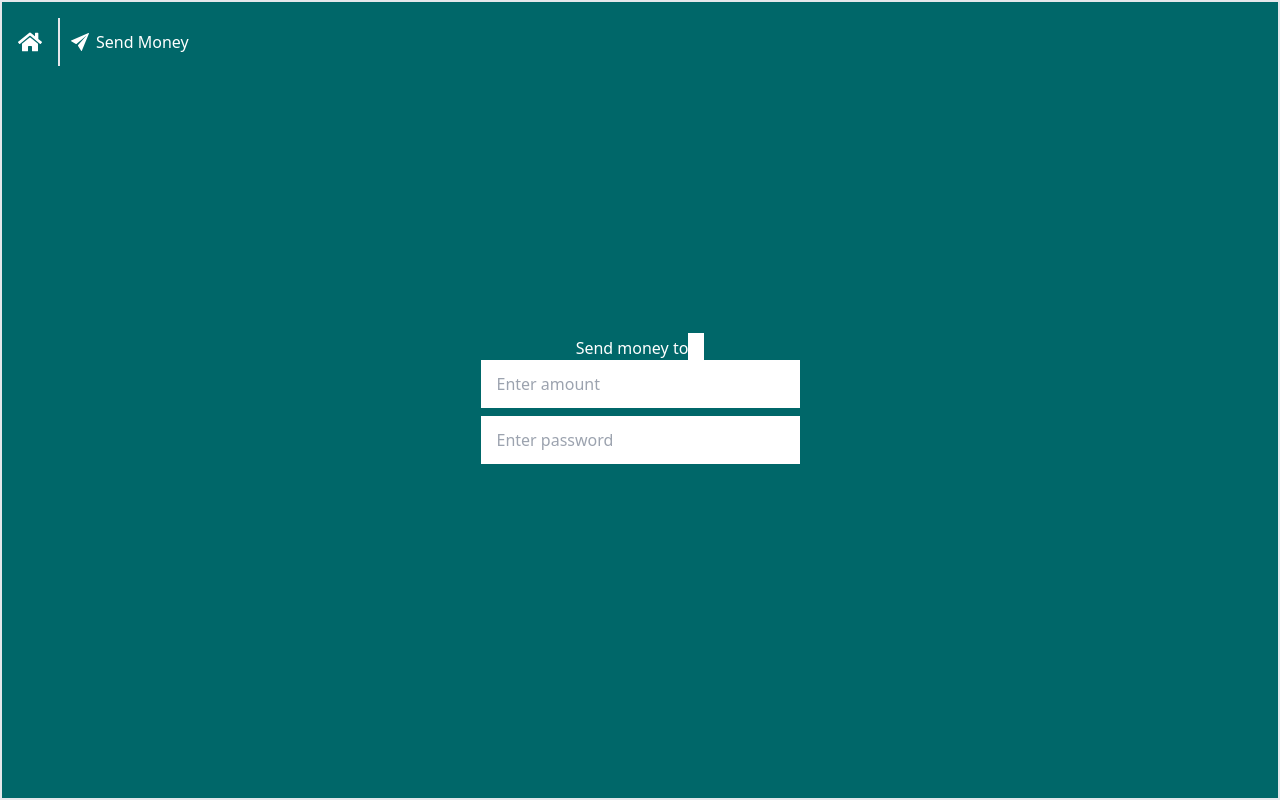
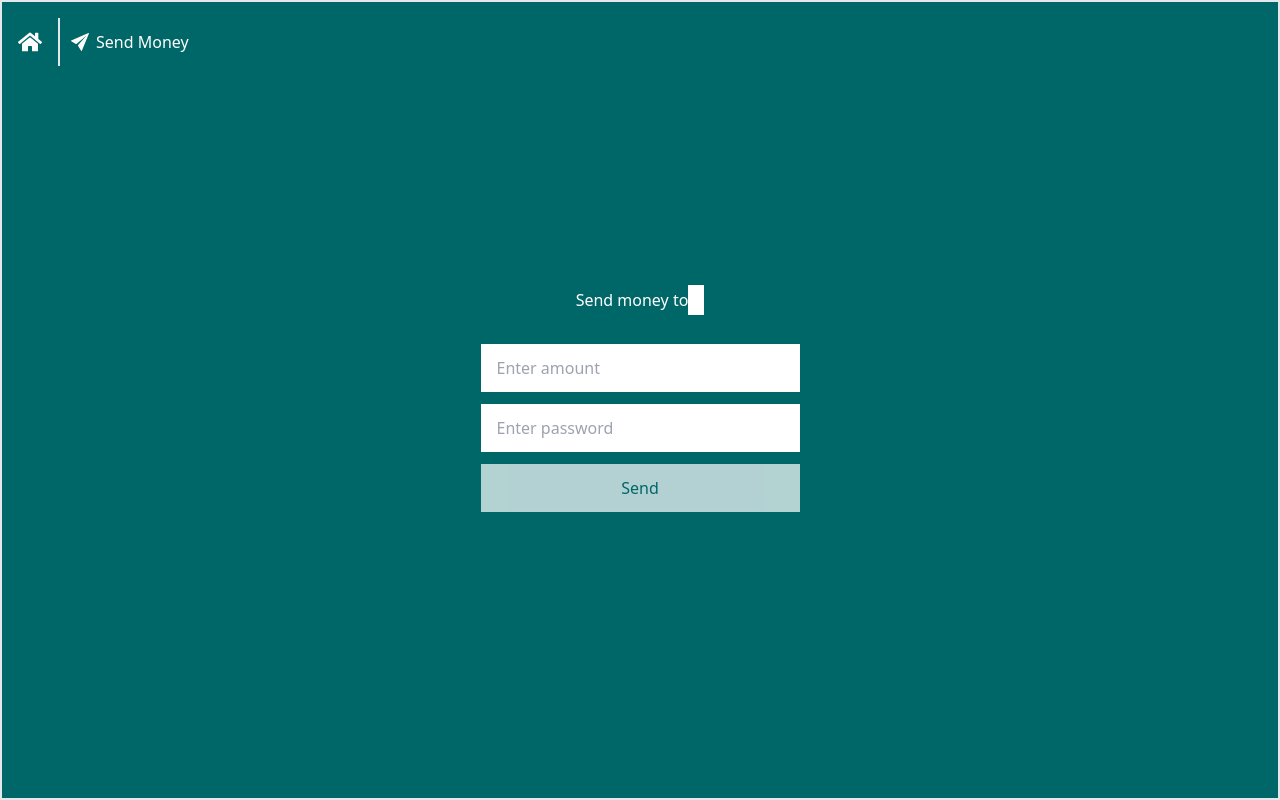
Before and after one commit to sour0v1/mfs-paymate-client, a React (Vite) app: page /user/send-money/confirm in a window 1280 px wide. Built offline with nearby package versions, Linux system fonts and the light colour scheme.

Commit message:
add : send money

```diff
--- a/src/dashboard/users/ConfirmSendMoney.jsx
+++ b/src/dashboard/users/ConfirmSendMoney.jsx
@@ -1,16 +1,83 @@
-import React from 'react';
+import React, { useContext, useState } from 'react';
 import { useLocation } from 'react-router-dom';
+import useAxiosSecure from '../../hook/useAxiosSecure';
+import { AuthContext } from '../../provider/Provider';
 
 const ConfirmSendMoney = () => {
     const location = useLocation();
-    console.log(location?.state?.number);
+    // const { userInfo } = useContext(AuthContext);
+    const phoneNumber = location?.state?.number;
+    const axiosSecure = useAxiosSecure();
+    const [phoneValue, setPhoneValue] = useState(null);
+    const [passValue, setPassValue] = useState(null);
+    const [message, setMessage] = useState(null);
+    const [loading, setLoading] = useState(false);
+    const [modified, setModified] = useState(false);
+
+    // console.log(userIdentity)
+    const handleConfirm = async (e) => {
+        e.preventDefault();
+        setLoading(true);
+        setMessage(null);
+        console.log('working');
+        const balance = e.target.balance.value;
+        const password = e.target.password.value;
+        console.log(balance, password);
+        const userIdentity = localStorage.getItem('userIdentity');
+        const sendInfo = {
+            balance, password, phoneNumber, userIdentity
+        }
+
+        const confirmation = await axiosSecure.post(`/user/confirm/send-money`, sendInfo);
+        console.log(confirmation?.data);
+        if (confirmation?.data.insertedId) {
+            setModified(true);
+        }
+        setMessage(confirmation?.data.message);
+        setLoading(false);
+
+
+    }
+    const handlePhoneChange = e => {
+        e.preventDefault();
+        const phone = e.target.value;
+        console.log(phone);
+        setPhoneValue(phone);
+    }
+    const handlePassChange = e => {
+        e.preventDefault();
+        const pass = e.target.value;
+        console.log(pass);
+        setPassValue(pass);
+    }
+    const changed = phoneValue?.length > 0 && passValue?.length > 0;
     return (
-        <div className='w-full text-center space-y-4r'>
-            <p className='text-white mx-auto'>Send money to <span className='px-2 py-1 bg-white text-[#006769]'>{location?.state?.number}</span></p>
-            <form className='w-full lg:w-1/4 mx-auto space-y-2'>
-                <input className='w-full py-3 px-4 outline-none bg-white' name='phone' type='number' placeholder='Enter amount'/>
-                <input className='w-full py-3 px-4 outline-none bg-white' name='password' type='text' placeholder='Enter password'/>
+        <div className='w-full text-center flex flex-col justify-center items-center gap-4'>
+            <p className='text-white mx-auto'>Send money to <span className='px-2 py-1 bg-white text-[#006769]'>{phoneNumber}</span></p>
+            <p className='text-white'>{message}</p>
+            <form onSubmit={handleConfirm} className='w-full lg:w-1/4 mx-auto space-y-3'>
+                <input onChange={handlePhoneChange} className='w-full py-3 px-4 outline-none bg-white' name='balance' type='number' placeholder='Enter amount' />
+                <input onChange={handlePassChange} className='w-full py-3 px-4 outline-none bg-white' name='password' type='text' placeholder='Enter password' />
+                <button className={`w-full py-3 px-4 outline-none bg-white text-[#006769]  flex justify-center items-center ${changed ? 'opacity-100' : 'opacity-70'}`} type="submit" value={'Confirm'} disabled={changed ? false : true}>
+                    Send
+                </button>
             </form>
+            {modified &&
+                <div className='absolute inset-0 bg-black bg-opacity-50 flex justify-center items-center'>
+                    {loading ?
+                        <span className="loading loading-spinner loading-sm text-white"></span> :
+                        <div className='bg-white p-4 w-1/3 relative'>
+                            <button className='absolute top-2 right-4 text-2xl' onClick={() => setModified(false)}>X</button>
+                            <p className='my-9 text-xl text-[#006769]'>Success!</p>
+                        </div>
+                    }
+                </div>
+            }
+            {loading &&
+                <div className='absolute inset-0 bg-black bg-opacity-50 flex justify-center items-center'>
+                    <span className="loading loading-spinner loading-lg text-white"></span> :
+                </div>
+            }
         </div>
     );
 };
--- /dev/null
+++ b/src/dashboard/users/userTransactions/UserTransactions.jsx
@@ -0,0 +1,51 @@
+import React from 'react';
+import useAxiosSecure from '../../../hook/useAxiosSecure';
+import { useQuery } from '@tanstack/react-query';
+
+const UserTransactions = () => {
+    const axiosSecure = useAxiosSecure();
+    const userIdentity = localStorage.getItem('userIdentity');
+    const { data: transactions } = useQuery({
+        queryKey: ['transactions'],
+        queryFn: async () => {
+            const res = await axiosSecure.get(`/user/transaction?userIdentity=${userIdentity}`)
+            return res?.data;
+        },
+        enabled: !!userIdentity
+    })
+    console.log(transactions);
+    return (
+        <div className='max-w-6xl mx-auto my-9'>
+            <div className="overflow-x-auto">
+                <table className="table">
+                    {/* head */}
+                    <thead>
+                        <tr>
+                            <th></th>
+                            <th>From</th>
+                            <th>Amount</th>
+                            <th>To</th>
+                            <th>Type</th>
+                            <th>Date</th>
+                        </tr>
+                    </thead>
+                    {
+                        transactions?.map((transaction, idx) => <tbody key={idx}>
+                            {/* row 1 */}
+                            <tr>
+                                <th>{idx + 1}</th>
+                                <td>{transaction?.from}</td>
+                                <td>{transaction?.balance}</td>
+                                <td>{transaction?.to}</td>
+                                <td>{transaction?.type}</td>
+                                <td>{transaction?.date}</td>
+                            </tr>
+                        </tbody>)
+                    }
+                </table>
+            </div>
+        </div>
+    );
+};
+
+export default UserTransactions;
--- a/src/page/home/Home.jsx
+++ b/src/page/home/Home.jsx
@@ -95,10 +95,10 @@ const Home = () => {
                             <span className='text-6xl text-[#006769]'><IoIosSend /></span>
                             <p className='text-[#006769]'>Send Money</p>
                         </Link>
-                        <div className='border p-6 flex flex-col justify-center items-center gap-2 w-48 h-52'>
+                        <Link to={'/user/transactions'} className='border p-6 flex flex-col justify-center items-center gap-2 w-48 h-52'>
                             <span className='text-6xl text-[#006769]'><FaMoneyCheckDollar /></span>
                             <p className='text-[#006769]'>Transactions</p>
-                        </div>
+                        </Link>
                     </div>
                 </div>
             </div>
--- a/src/router/Router.jsx
+++ b/src/router/Router.jsx
@@ -8,6 +8,7 @@ import AllAgents from "../dashboard/agents/AllAgents";
 import SendMoney from "../dashboard/users/sendMoney/SendMoney";
 import ConfirmSendMoney from "../dashboard/users/ConfirmSendMoney";
 import CheckNumber from "../dashboard/users/CheckNumber";
+import UserTransactions from "../dashboard/users/userTransactions/UserTransactions";
 // import PrivateRoute from "../routes/PrivateRoute";
 
 const router = createBrowserRouter([
@@ -50,6 +51,10 @@ const router = createBrowserRouter([
                         element : <ConfirmSendMoney></ConfirmSendMoney>
                     }
                 ]
+            },
+            {
+                path : '/user/transactions',
+                element : <UserTransactions></UserTransactions>
             }
         ]
     }
```
Also changed, not shown: src/page/login/Login.jsx (+5 -5 lines).
